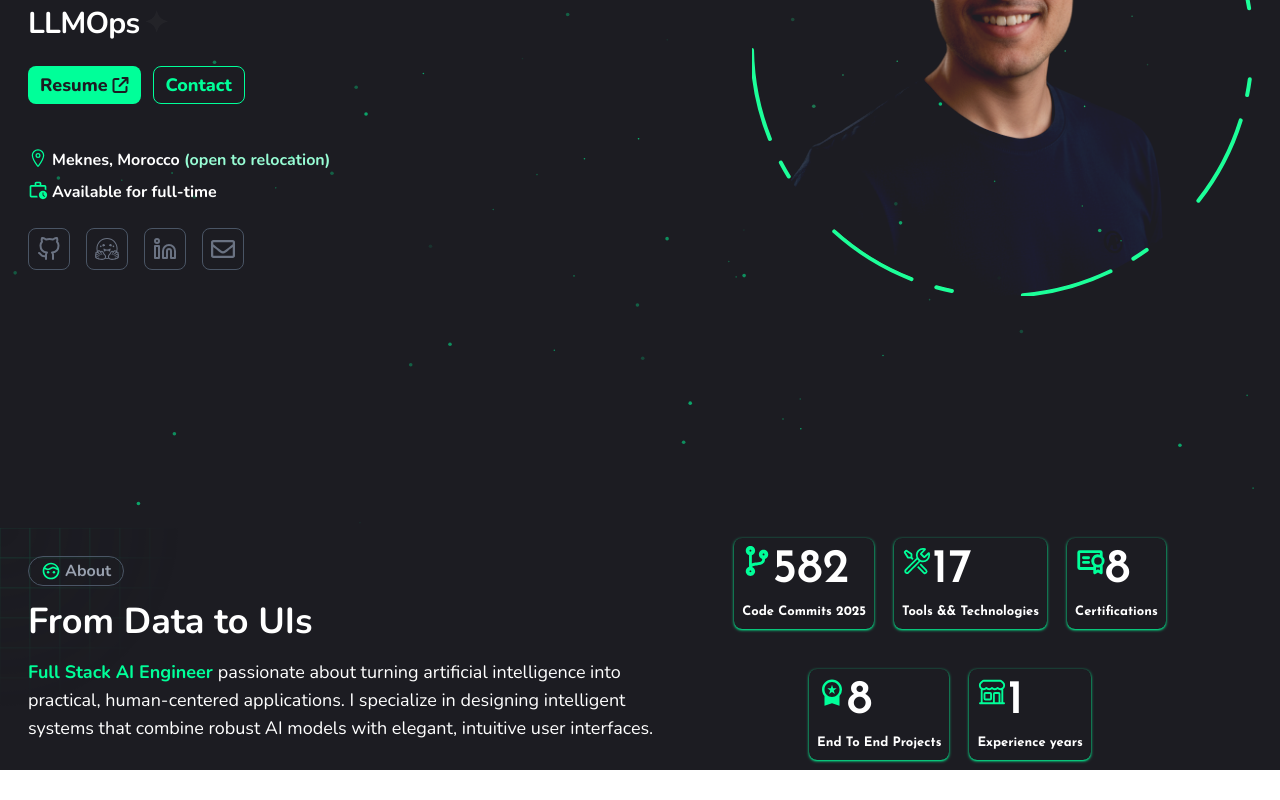
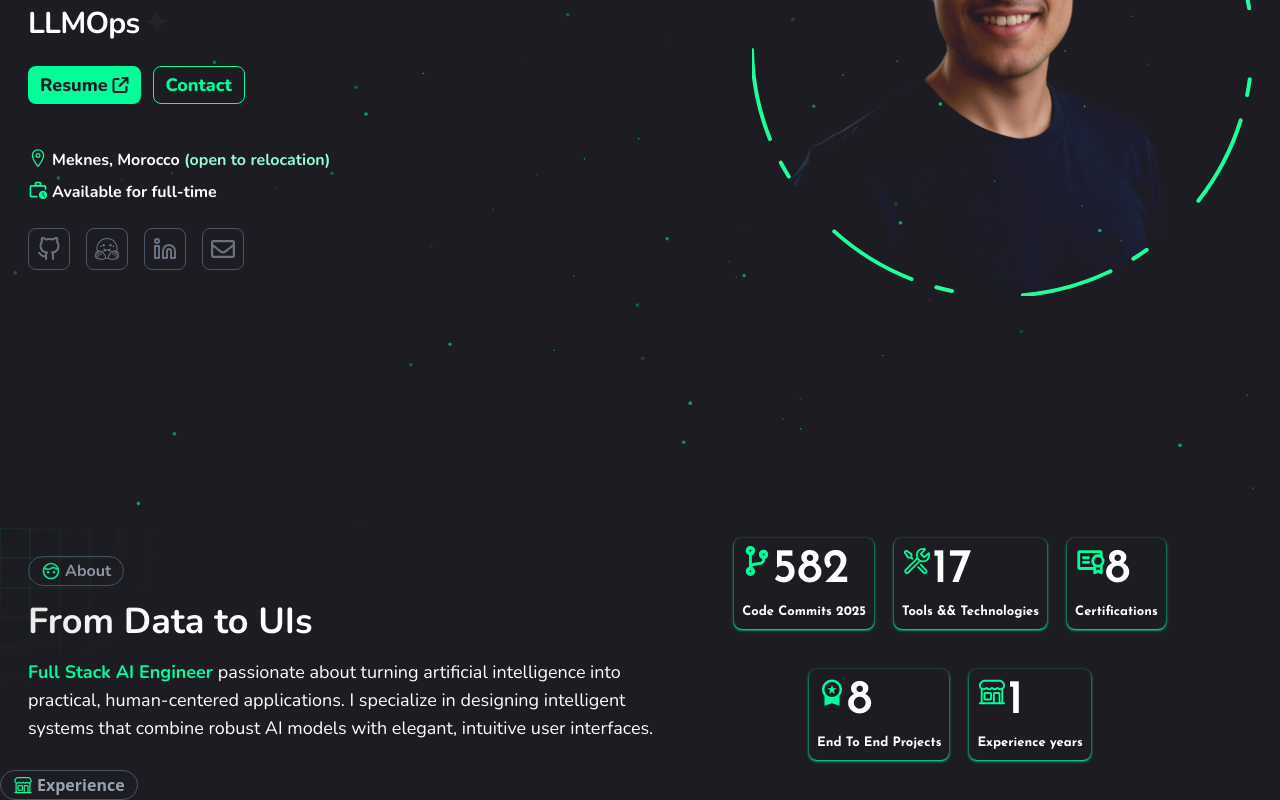
Before and after one commit to ITSAIDI/myPortfolio, a React (Vite) app: page / in a window 1280 px wide. Shown: the part 272-1072 px from the top of the page. Before the commit the page ends 1042 px from the top, so only its background shows below. Built offline with nearby package versions, Linux system fonts and the light colour scheme.

Commit message:
Starting on  Experience section

```diff
--- a/src/App.tsx
+++ b/src/App.tsx
@@ -1,6 +1,8 @@
 import Hero from "./pages/Hero"
 import About from "./pages/About"
-//import Experience from "./pages/Experience"
+import Experience from "./pages/Experience"
+import { BG2 } from "./components/ui/BG2"
+
 //import Education from "./pages/Education"
 //import Skills from "./pages/Skills"
 //import Projects from "./pages/Projects"
@@ -11,7 +13,12 @@ function App() {
   return (
     <div className="min-h-screen w-screen flex flex-col">
       <Hero/>
-      <About/>
+      <div className="relative bg-black1 h-full"> {/* I grouped these sections because there are using the same bachground */}
+        <BG2 className="absolute inset-0 h-full w-full"/>
+        <About/>
+        <Experience/>
+
+      </div>
     </div>
   )
 }
--- /dev/null
+++ b/src/components/Badge.tsx
@@ -0,0 +1,15 @@
+type BadgeProps = {
+    icon :any,
+    title : string,
+}
+
+export default function Badge(props : BadgeProps) {
+  return (
+    <div className="border border-gray-600 w-fit rounded-full
+    px-3 py-0.5 text-gray-400
+    flex flex-row gap-1 items-center font-bold">
+      <props.icon className="text-green1 text-xl"/>
+      <h1>{props.title}</h1>
+    </div>
+  )
+}
--- a/src/components/Stats.tsx
+++ /dev/null
@@ -1,6 +0,0 @@
-
-export default function Stats() {
-  return (
-    <div>Stats</div>
-  )
-}
--- a/src/components/ui/BG1.tsx
+++ b/src/components/ui/BG1.tsx
@@ -59,7 +59,7 @@ function hexToRgb(hex: string): number[] {
   return [red, green, blue];
 }
 
-export const Particles: React.FC<ParticlesProps> = ({
+export const BG1: React.FC<ParticlesProps> = ({
   className = "",
   quantity = 100,
   staticity = 50,
@@ -281,5 +281,3 @@ export const Particles: React.FC<ParticlesProps> = ({
     </div>
   );
 };
-
-Particles.displayName = "Particles";
--- a/src/components/ui/BG2.tsx
+++ b/src/components/ui/BG2.tsx
@@ -8,7 +8,7 @@ interface InteractiveGridPatternProps extends React.SVGProps<SVGSVGElement> {
   squaresClassName?: string;
 }
 
-export function InteractiveGridPattern({
+export function BG2 ({
   width = 30,
   height = 30,
   className,
--- a/src/pages/About.tsx
+++ b/src/pages/About.tsx
@@ -1,5 +1,4 @@
 import StatBox from "@/components/StatBox";
-import { InteractiveGridPattern } from "@/components/ui/BG2"
 import { motion } from "framer-motion";
 import { BiFace } from "react-icons/bi";
 import { MdWorkspacePremium } from "react-icons/md";
@@ -7,6 +6,7 @@ import { VscTools } from "react-icons/vsc";
 import { PiCertificateBold } from "react-icons/pi";
 import { FaCodeBranch } from "react-icons/fa";
 import { HiOutlineBuildingStorefront } from "react-icons/hi2";
+import Badge from "@/components/Badge";
 
 
 export default function About() {
@@ -19,15 +19,12 @@ export default function About() {
 // pointer-events-none : To enable the hovering of the background
 // Tools && Technologies : React, Typescript, Python, SQL, PosgreSQL, Github, HiggingFace, FastAPI, Flask, ReadTheDocs, LangChain. Langraph, Pythorch, Docker, MCP, Pytest, scikit-learn
  return (
-    <div className="relative bg-black1 h-fit flex lg:flex-row" id="about">
+    <div className="flex lg:flex-row" id="about">
+
        {/* Text section */}
-      <div className="relative z-10 text-white font-nunito flex flex-col gap-4 p-7 max-w-[700px] pointer-events-none">
+      <div className="text-white font-nunito flex flex-col gap-4 p-7 max-w-[700px]">
         {/* Badge */}
-        <div className="border border-gray-600 w-fit rounded-full px-3 py-0.5 text-gray-400
-        flex flex-row gap-1 items-center font-bold ">
-           <BiFace className="text-green1 text-xl"/>
-           <h1>About</h1>
-        </div>
+        <Badge icon={BiFace} title="About"/>
 
         {/* About text */}
         <motion.h1
@@ -57,9 +54,6 @@ export default function About() {
         <StatBox icon={HiOutlineBuildingStorefront} text="Experience years" value={1}/>
       </motion.div>
 
-      <InteractiveGridPattern
-        className="absolute inset-0 h-full w-full"
-      />
     </div>
   );
 }
--- a/src/pages/Experience.tsx
+++ b/src/pages/Experience.tsx
@@ -1,8 +1,12 @@
+import Badge from "@/components/Badge"
+import { HiOutlineBuildingStorefront } from "react-icons/hi2";
 
 
 export default function Experience() {
   return (
     <div
-    id = "experience">Experience</div>
+    id = "experience">
+      <Badge icon={HiOutlineBuildingStorefront} title="Experience"/>
+    </div>
   )
 }
--- a/src/pages/Hero.tsx
+++ b/src/pages/Hero.tsx
@@ -1,6 +1,6 @@
 import Button from "../components/Button"
 import Photo from "../components/Photo"
-import { Particles } from "../components/ui/BG1"
+import { BG1 } from "../components/ui/BG1"
 import TypingText from "../components/ui/TypingText"
 import Navbar from "./Navbar"
 import { FiGithub } from "react-icons/fi";
@@ -55,7 +55,7 @@ return (
     id="hero"
     className="w-full h-screen min-h-fit relative p-7 bg-black1">
       {/* Animated background */}
-       <Particles
+       <BG1
         className="absolute inset-0"
         quantity={100}
         ease={80}
```
